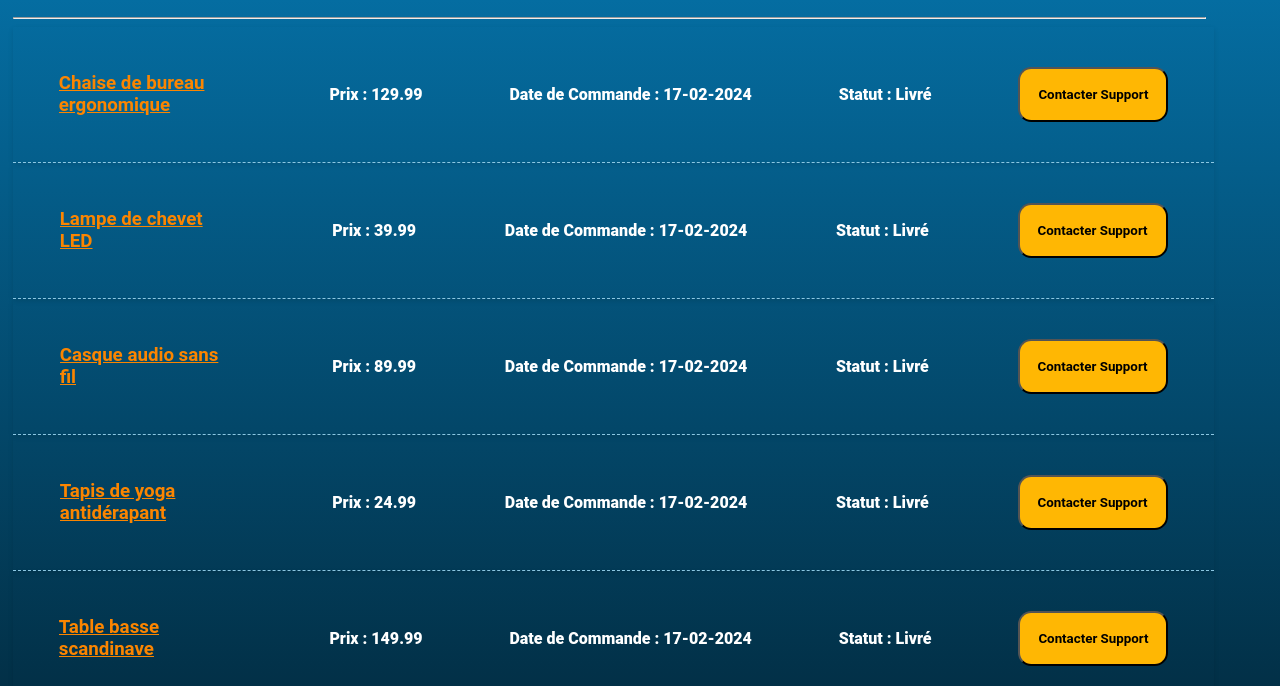
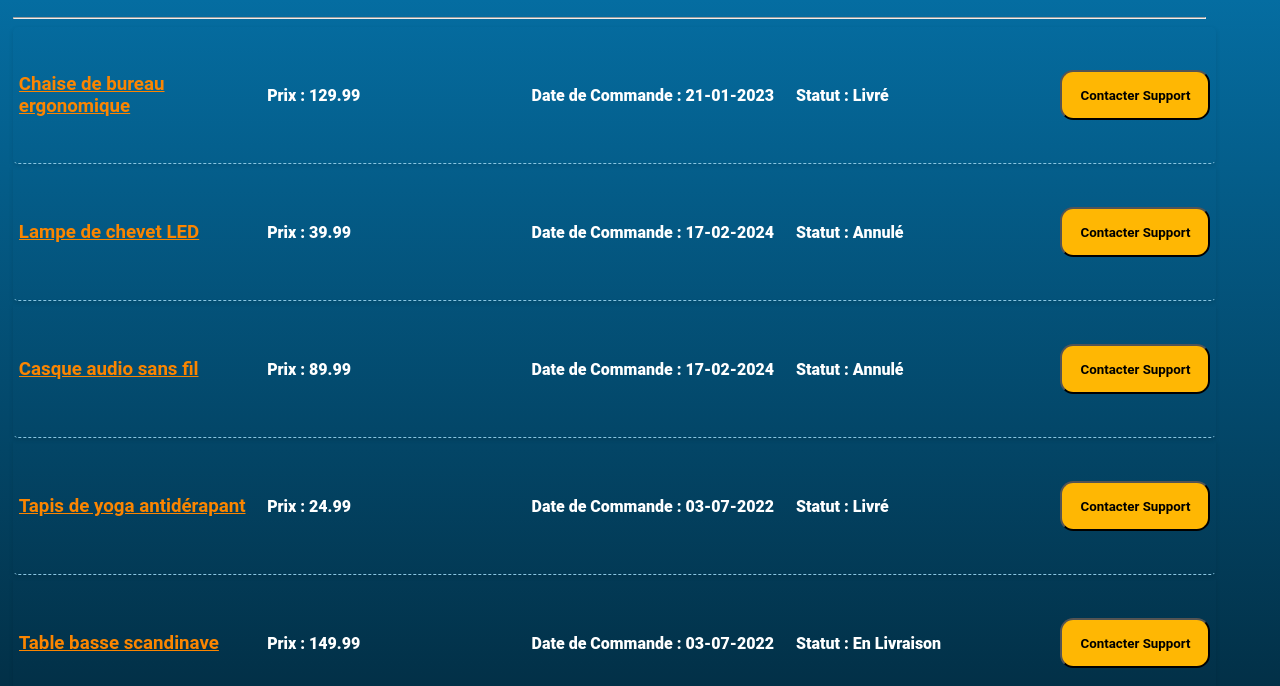
Before and after one commit to static-e-commerce/static-e-commerce, a website: page src/pages/orders.html in a window 1280 px wide. Both pictures are taken after a click on the link "Mes Commandes". Shown: the part 114-800 px from the top of the page. Drawn offline with Linux system fonts and the light colour scheme.

Commit message:
corrections et finitions

```diff
--- a/src/models/commande.js
+++ b/src/models/commande.js
@@ -179,29 +179,40 @@ const articles = {
 let orders = []
 
 // Génération de commandes à partir de la liste de produits
-function generateOrders(any) {
-  orders = articles.products.map((product, index) => ({
-    id: index + 1,
-    article: product,
-    date: "17-02-2024",
-    status: "Livré",
-  }));
+function generateOrders() {
+  const allStatus = ["Livré", "En Livraison", "Annulé"];
+  const allDates = ["17-02-2024", "21-01-2023", "03-07-2022"];
+  // Mapping
+  orders = articles.products.map((product, index) => {
+    // Valeurs aléatoires parmis celles disponibles pour la date et le statut
+    const randomStatus = allStatus[Math.floor(Math.random() * allStatus.length)];
+    const randomDate = allDates[Math.floor(Math.random() * allDates.length)];
+    // Retour de la commande
+    return {
+      id: index + 1,
+      article: product,
+      date: randomDate,
+      status: randomStatus,
+    }
+  });
 }
 
 // Fonction pour afficher la liste des commandes (h3 à remplacer par lien vers la page produit)
 function displayOrders() {
   const content = document.getElementById("content");
-  content.innerHTML = `
+  content.innerHTML =
+  `
     <h2 tabindex="0">MES COMMANDES</h2>
     <hr />
     <section>
-      ${orders.map((order) => `
+      ${orders.map((order) =>
+        `
           <div id="order">
             <h3 tabindex="0">${order.article.nom}</h3>
             <p tabindex="0">Prix : ${order.article.prix}</p>
             <p tabindex="0">Date de Commande : ${order.date}</p>
-            <p tabindex="0">Statut : ${order.status}</p>
-            <button id="supportLink">Contacter Support</button>
+            <p id="status" tabindex="0">Statut : ${order.status}</p>
+            <button class="supportLink">Contacter Support</button>
           </div>
         `).join("")}
     </section>
@@ -213,9 +224,26 @@ document.getElementById("ordersLink").addEventListener("click", (event) => {
   event.preventDefault();
   generateOrders();
   displayOrders();
+  applyStatusColors();
 })
 
-// Affichage du numéro de contact support (ou autres, à voir)
+// Changement de couleur indicateur statut commande (WIP)
+function applyStatusColors() {
+  const status = document.querySelectorAll("#status");
+  status.forEach((statut) => {
+    const statusText = statut.innerText.split(" : ")[1];
+    // En fonction de son statut...
+    if (statusText === "Livré") {
+      statut.classList.add("statut-fini");
+    } else if (statusText === "En Livraison") {
+      statut.classList.add("statut-livraison");
+    } else if (statusText === "Annulé") {
+      statut.classList.add("statut-annule");
+    }
+  })
+}
+
+// Affichage du numéro de contact support (WIP)
 function displayContacts() {
   const content = document.getElementById("content");
   content.innerHTML = `
@@ -227,10 +255,11 @@ function displayContacts() {
   `
 }
 
-// Rediriger vers la page "Contacts" en cliquant sur le bouton de demande support
+// Rediriger vers la page "Contacts" en cliquant sur le bouton de demande support (WIP)
 window.addEventListener("DOMContentLoaded", (event) => {
-  const button = document.getElementById("supportLink");
-  button.onclick(() => {
-    displayContacts();
+  document.querySelectorAll("#supportLink").forEach((button) => {
+    button.addEventListener("click", () => {
+      displayContacts()
+    });
   });
-})
+});
--- a/src/styles/main.css
+++ b/src/styles/main.css
@@ -4,8 +4,8 @@
     --light-blue: #8ECAE6;
     --button-color: #FFB703;
     --orange: #FB8500;
-    --in-stock-color: #F60303;
-    --out-stock-color: #04C300;
+    --out-stock-color: #F60303;
+    --in-stock-color: #04C300;
     --category-color: #EDEDED;
     --text-color: #FFFFFF;
     --header-text-color: #000000;
@@ -75,19 +75,20 @@ section {
     width: 95%;
     height: 125px;
     padding: 5px;
-    border: 1px solid var(--light-gray);
+    border: 1px solid transparent;
     display: flex;
-    justify-content: space-around;
+    justify-content: space-between;
     align-items: center;
     box-shadow: 0 2px 5px rgba(0, 0, 0, 0.1);
     border-bottom-color: var(--light-blue);
     border-bottom-style: dashed;
     border-bottom-width: 1px;
+    border-radius: 5px;
 }
 
 #order h3 {
     text-decoration: underline;
-    width: 15%;
+    width: 20%;
     margin: 0;
     overflow: hidden;
     margin-right: 10px;
@@ -99,15 +100,38 @@ section {
     color: white;
     font-weight: 800;
     width: max-content;
+    flex: 1;
+    display: flex;
+    align-items: center;
 }
 
 #order div {
     flex-grow: 1;
+    display: flex;
+    flex-direction: column;
+    justify-content: space-between;
 }
 
-#order button {
-    height: 55px;
+.supportLink {
+    height: 50px;
     width: 150px;
     border-radius: 1em;
     font-weight: bold;
+    font-family: roboto;
+    color: var(--header-text-color);
+    background-color: var(--button-color);
+    padding: 0;
 }
+
+/* Styles pour les statuts */
+.statut-fini {
+  color: var(--in-stock-color);
+}
+
+.statut-livraison {
+  color: var(--orange);
+}
+
+.statut-annule {
+  color: var(--out-stock-color);
+}
```
